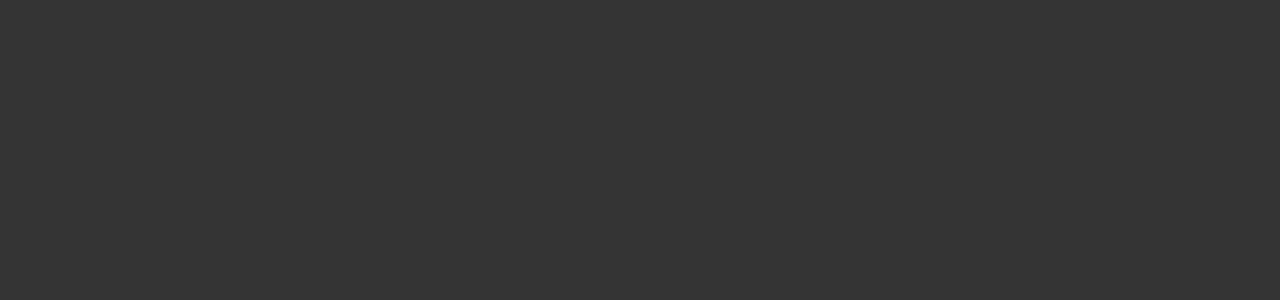
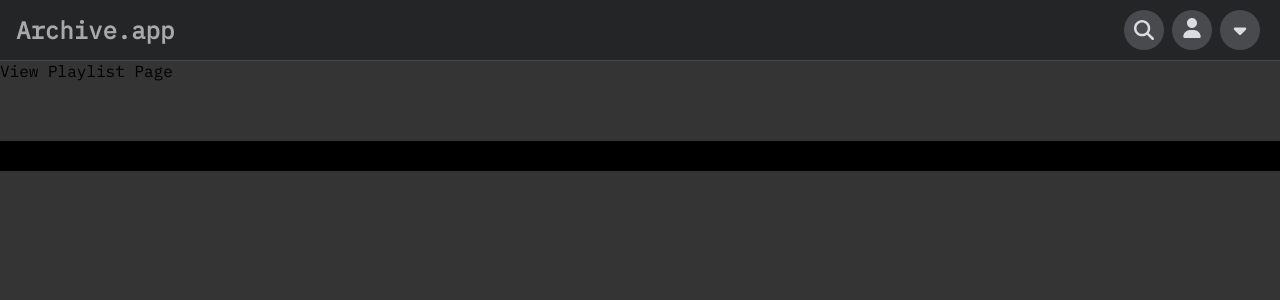
Before and after one commit to JacobBartlett24/archive-app, a React (Create React App) app: page /ViewPlaylist in a window 1280 px wide. Before the commit this address had no page. Shown: the top 300 px of the page. Built offline with nearby package versions, Linux system fonts and the light colour scheme.

Commit message:
Add boilerplate for image slider

```diff
--- a/src/App.js
+++ b/src/App.js
@@ -4,7 +4,7 @@
 import Profile from "./Profile";
 import LandingPage from "./LandingPage"
 import { Routes,BrowserRouter,Route } from "react-router-dom";
-
+import ViewPlaylist from "./ViewPlaylist";
 
 
 function App() {
@@ -13,10 +13,10 @@
     <div className="App">
       <BrowserRouter>
         <Routes>
-          <Route path="/Profile" element={<><Header /><Profile /><Footer /></>}/>
+
           <Route path = "/Home" element ={<><Header /><Home /><Footer /></>}/>
           <Route index element={<LandingPage />} />
-
+          <Route path = "/ViewPlaylist" element={<><Header /><ViewPlaylist/><Footer /></>}></Route>
         </Routes>
       </BrowserRouter>
     </div>
--- a/src/Header.js
+++ b/src/Header.js
@@ -11,12 +11,18 @@
 
     return(
         <nav className="navbar">
+            <Link to="/Home"><h1 id="navTitle">Archive.app</h1></Link>
             <ul className="navbar-nav">{props.children}
-            <HeaderItem icon ={<SearchIcon />}  />
-            <HeaderItem icon ={<Link to ="/Profile"><UserIcon /></Link>}/>
-            <HeaderItem icon ={<CaretIcon />}>
-            <DropdownMenu leftIcon={<UserIcon />} rightIcon = {<UserIcon />}/>
-            </HeaderItem>
+
+
+                <HeaderItem icon ={<SearchIcon />}  />
+
+                <HeaderItem icon ={<Link to ="/Profile"><UserIcon /></Link>}/>
+
+                <HeaderItem icon ={<CaretIcon />}>
+                <DropdownMenu leftIcon={<UserIcon />} rightIcon = {<UserIcon />}/>
+                </HeaderItem>
+
             </ul>
         </nav>
 
--- a/src/Home.js
+++ b/src/Home.js
@@ -1,6 +1,7 @@
 import { useState } from "react";
 import styled from "styled-components";
 import Image from "./Images/PngItem_851857.png"
+import { Link } from "react-router-dom";
 
 const HomeStyle = styled.div`
     display: grid;
@@ -66,6 +67,9 @@
             <ImagePlaylistContainers>
                 <h2 style={{margin: 0}}>Playlist</h2>
                 <ImagePlaylist>
+                    <Link to="/ViewPlaylist">
+                        <div class="playlistTitle">View Playlist</div>
+                    </Link>
                     <Images>
                         <div>
                             <img src={Image} alt="" />
--- /dev/null
+++ b/src/ViewPlaylist.js
@@ -0,0 +1,44 @@
+import { useState } from "react";
+import Image from "./Images/PngItem_851857.png";
+
+function ViewPlaylist(){
+
+    const [currentImage,switchImage] = useState(Image);
+
+    const populateImageSlider= () =>{
+
+        let imagePlaylist = []
+
+        for (let i = 0; i < 10; i++){
+            imagePlaylist.push(Image)
+            console.log(Image)
+        }
+
+        console.log(imagePlaylist)
+    }
+
+    populateImageSlider();
+
+
+    return(
+        <div>
+            View Playlist Page
+
+            <div id="imageSlider">
+                <div id="previousImage">
+                    <img src="" alt="" />
+                </div>
+                <div id="currentImage">
+                    <img src="" alt="" />
+                </div>
+                <div id="nextImage">
+                    <img src="" alt="" />
+                </div>
+            </div>
+        </div>
+    );
+}
+
+
+
+export default ViewPlaylist;
--- a/src/index.css
+++ b/src/index.css
@@ -46,7 +46,10 @@
   height: var(--nav-size);
   background-color: var(--bg);
   padding: 0 1rem;
-
+  display: flex;
+  flex-direction: row;
+  align-items: center;
+  justify-content: space-between;
   border-bottom: var(--border);
 }
 
@@ -117,6 +120,10 @@
 
 .icon-right{
   margin-left: auto;
+}
+
+.app{
+  overflow: hidden;
 }
 
 .landingPage{
@@ -215,6 +222,7 @@
   height: 24rem;
   padding: 1rem;
   text-align: center;
+  box-shadow: rgba(0, 0, 0, 0.15) 0px 3px 3px 0px;
 }
 
 #profilePictureContainer{
@@ -239,3 +247,8 @@
   border-radius: 15px;
   background-color: var(--bg);
 }
+
+#navTitle{
+  margin: 0;
+  color: #A9A9A9;
+}
```
